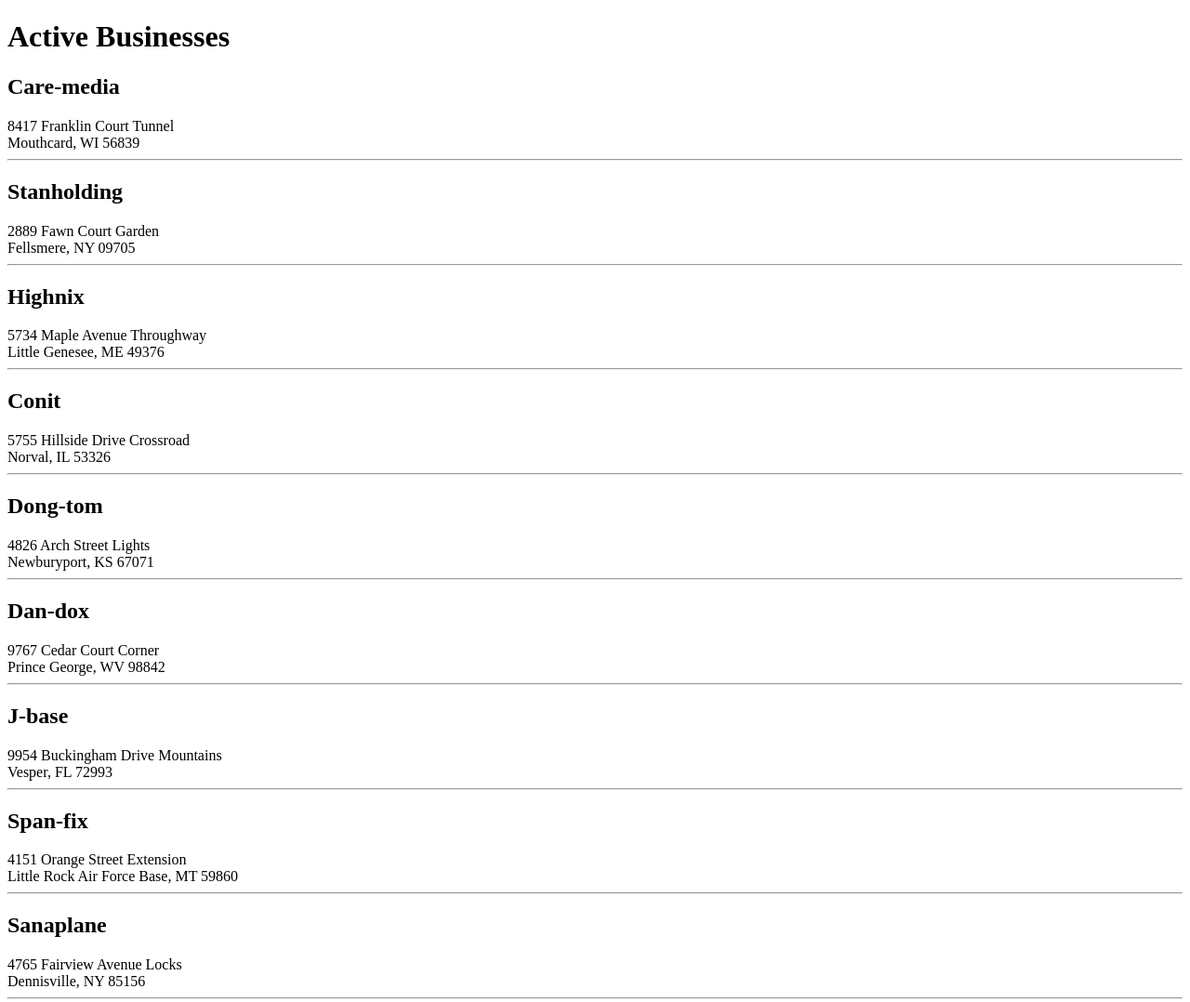
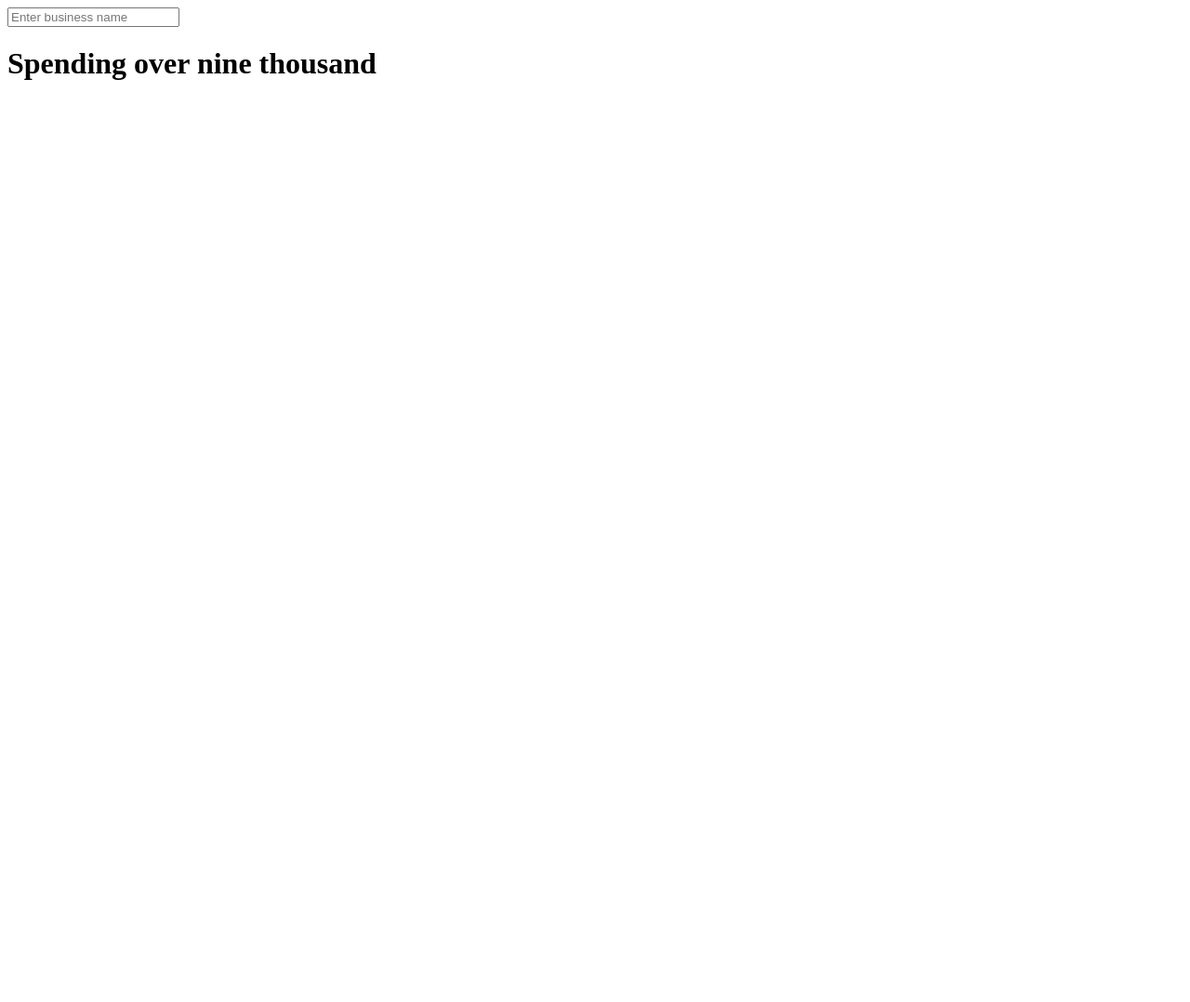
Before and after one commit to ryanmcnair/Shaping-data-with-array-methods, a plain HTML site: page index.html in a window 1280 px wide. Shown: the top 1078 px of the page at 93% size. After the commit the page ends 800 px from the top, so only its background shows below. Drawn offline with nearby package versions, Linux system fonts and the light colour scheme.

Commit message:
updating practice code for shaping arrays

```diff
--- a/index.html
+++ b/index.html
@@ -6,7 +6,9 @@
     <title>Document</title>
 </head>
 <body>
+    <input type="text" placeholder="Enter business name" id="companySearch" />
     <div id="output"></div>
+    <script src="https://code.jquery.com/jquery-3.5.1.min.js" integrity="sha256-9/aliU8dGd2tb6OSsuzixeV4y/faTqgFtohetphbbj0=" crossorigin="anonymous"></script>
     <script type="module" src="main.js"></script>
 </body>
 </html>
--- a/main.js
+++ b/main.js
@@ -124,12 +124,134 @@ businesses.forEach(business => {
         ${business['addressCity']}, ${business['addressStateCode']} ${business['addressZipCode']}
       </section>`
     outEl.innerHTML += '<hr/>'
-  })
 
-const newYorkBusinesses = businesses.filter(business => {
-    let inNewYork = false
+})
 
-    if (business.addressStateCode === "NY") {
-        inNewYork = true
+// const newYorkBusinesses = businesses.filter(business => {
+//     let inNewYork = false
+
+//     if (business.addressStateCode === "NY") {
+//         inNewYork = true
+//     }
+
+//     return inNewYork
+// });
+
+// outEl.innerHTML = '<h1>New York Businesses</h1>'
+
+// newYorkBusinesses.forEach(newYorkBusinesses => {
+//     outEl.innerHTML += `
+//       <h2>${newYorkBusinesses.companyName}</h2>
+//       <section>
+//         ${newYorkBusinesses.addressFullStreet}
+//       </section>
+//       <section>
+//         ${newYorkBusinesses['addressCity']}, ${newYorkBusinesses['addressStateCode']} ${newYorkBusinesses['addressZipCode']}
+//       </section>`
+//     outEl.innerHTML += '<hr/>'
+
+// })
+
+// const manufacturingBusinesses = businesses.filter (business => {
+//     let manufacturing = false
+
+//     if (business.companyIndustry === "Manufacturing") {
+//         manufacturing = true
+//     }
+
+//     return manufacturing
+// });
+
+// outEl.innerHTML = '<h1>Manufacturing Businesses</h1>'
+
+// manufacturingBusinesses.forEach(manufacturingBusinesses => {
+//     outEl.innerHTML += `
+//       <h2>${manufacturingBusinesses.companyName}</h2>
+//       <section>
+//         ${manufacturingBusinesses.addressFullStreet}
+//       </section>
+//       <section>
+//         ${manufacturingBusinesses['addressCity']}, ${manufacturingBusinesses['addressStateCode']} ${manufacturingBusinesses['addressZipCode']}
+//       </section>`
+//     outEl.innerHTML += '<hr/>';
+// })
+
+outEl.innerHTML += "<h1>Purchasing Agents</h1>";
+
+const agents = businesses.map(agent => {
+    return { "fullName": agent.purchasingAgent.nameFirst + " " + agent.purchasingAgent.nameLast ,
+    "company": agent.companyName,
+   "phoneNumber": agent.phoneWork,
+}
+})
+
+console.table(agents)
+
+agents.forEach(agent => {
+    outEl.innerHTML += `<h2>${agent["fullName"]}</h2>`;
+    outEl.innerHTML += `<h3>${agent["company"]}</h3>`;
+    outEl.innerHTML += `<h3>${agent["phoneNumber"]}</h3>`;
+    outEl.innerHTML += "<hr/>";
+});
+
+// document
+//     .querySelector("#companySearch")
+//     .addEventListener("keypress", keyPressEvent => {
+//         if (keyPressEvent.charCode === 13) {
+//             const foundBusiness = businesses.find(
+//                 business =>
+//                     business.companyName.includes(keyPressEvent.target.value)
+//             );
+
+//             outEl.innerHTML = `
+//                 <h2>
+//                 ${foundBusiness.companyName}
+//                 </h2>
+//                 <section>
+//                 ${foundBusiness.addressFullStreet}
+
+//                 </section>
+//                 <section>
+//                 ${foundBusiness.addressCity},
+//                 ${foundBusiness.addressStateCode}
+//                 ${foundBusiness.addressZipCode}
+//                 </section>
+//             `;
+//         }
+//     });
+
+// const monthlyRainfall = [23, 13, 27, 20, 20, 31, 33, 26, 19, 12, 14, 12, 10]
+
+// const totalRainfall = monthlyRainfall.reduce((currentTotal, nextValue) => currentTotal += nextValue, 0)
+
+// console.log(totalRainfall)
+
+// const words = ["The", "quick", "brown", "fox", "jumped", "over", "the", "lazy", "dog"]
+
+// const sentence = words.reduce((currentWord, nextWord) => currentWord += nextWord,)
+
+// console.log(sentence)
+
+const bigSpenders = businesses.filter (business => {
+    let spender = false
+
+    if (business.orders > 9000) {
+        spender = true
     }
+
+    return spender
 })
+
+outEl.innerHTML = '<h1>Spending over nine thousand</h1>'
+
+bigSpenders.forEach(bigSpenders => {
+    outEl.innerHTML += `
+      <h2>${bigSpenders.companyName}</h2>
+      <section>
+        ${bigSpenders.addressFullStreet}
+      </section>
+      <section>
+        ${bigSpenders['addressCity']}, ${bigSpenders['addressStateCode']} ${bigSpenders['addressZipCode']}
+      </section>`
+    outEl.innerHTML += '<hr/>'
+})
```
